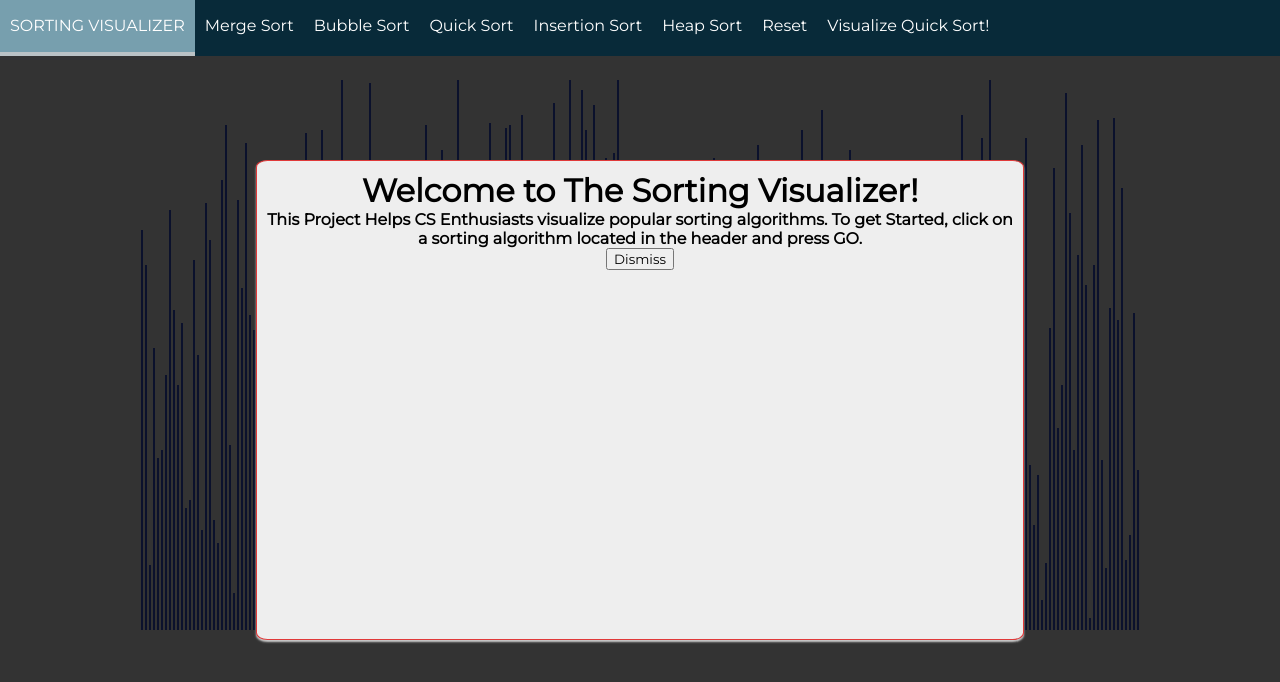
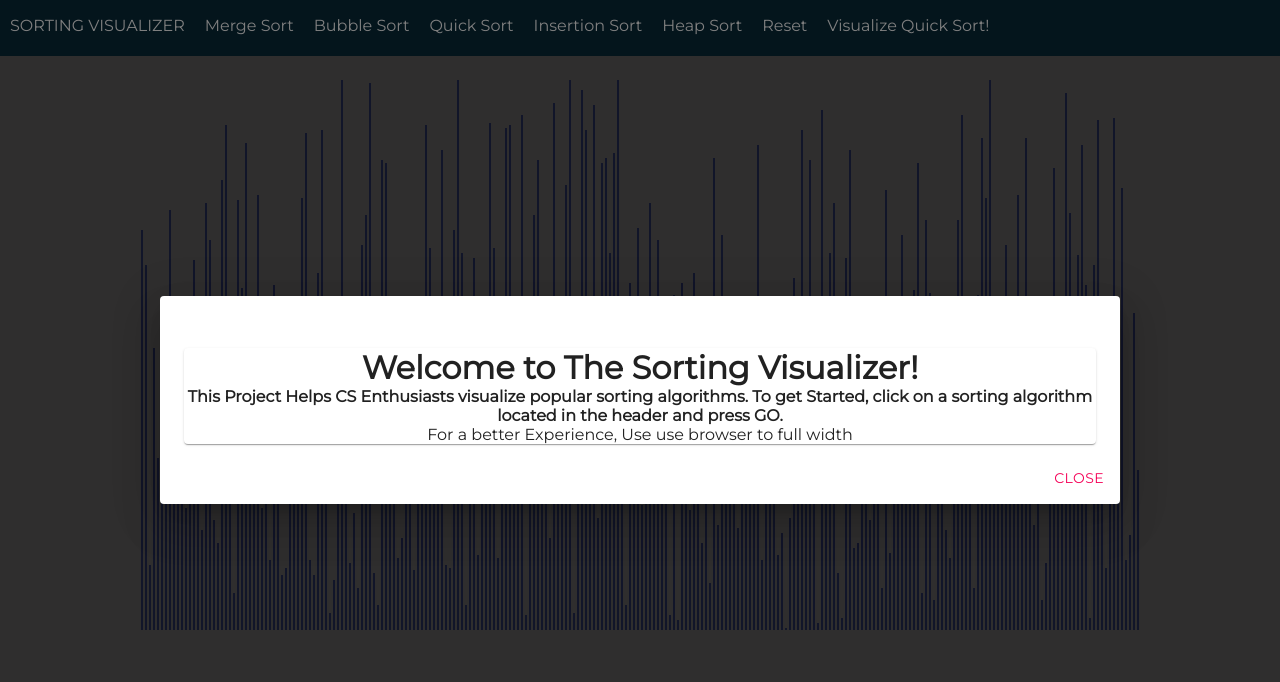
Before and after one commit to luisalfonsopreciado/Sorting-Visualizer, a React (Create React App) app in the folder gui/: page / in a window 1280 px wide. Shown: the top 682 px of the page. Built offline with nearby package versions, Linux system fonts and the light colour scheme.

Commit message:
new modal

```diff
--- a/gui/package.json
+++ b/gui/package.json
@@ -4,6 +4,7 @@
   "version": "0.1.0",
   "private": true,
   "dependencies": {
+    "@material-ui/core": "^4.10.2",
     "@testing-library/jest-dom": "^4.2.4",
     "@testing-library/react": "^9.5.0",
     "@testing-library/user-event": "^7.2.1",
--- a/gui/src/App.js
+++ b/gui/src/App.js
@@ -1,4 +1,39 @@
+import React, { useEffect, useState } from "react";
 import classes from "./App.module.css";
-import withClass from "./components/hoc/withClass"
 import SortingVisualizer from "./components/SortingVisualizer/SortingVisualizer";
-export default withClass(SortingVisualizer, classes.Container);
+import { CustomDialog } from "./components/UI/CustomDialog/CustomDialog";
+import Paper from "@material-ui/core/Paper";
+
+const App = () => {
+  const [isOpen, setIsOpen] = useState("");
+  useEffect(() => {
+    handleDialogOpen();
+  }, []);
+  const handleDialogOpen = () => {
+    setIsOpen(true);
+  };
+  const handleDialogClose = () => {
+    setIsOpen(false);
+  };
+  return (
+    <>
+      <SortingVisualizer openModal={handleDialogOpen} />
+      <CustomDialog
+        isOpen={isOpen}
+        handleClose={handleDialogClose}
+        className={classes.customDialog}
+      >
+        <Paper>
+          <h1>Welcome to The Sorting Visualizer!</h1>
+          <h4>
+            This Project Helps CS Enthusiasts visualize popular sorting
+            algorithms. To get Started, click on a sorting algorithm located in
+            the header and press GO.
+          </h4>
+          <p>For a better Experience, Use use browser to full width</p>
+        </Paper>
+      </CustomDialog>
+    </>
+  );
+};
+export default App;
--- a/gui/src/UI/Modal/Modal.css
+++ /dev/null
@@ -1,60 +0,0 @@
-.Modal {
-    position: fixed;
-    z-index: 200;
-    border: 1px solid rgb(224, 57, 57);
-    box-shadow: 0 2px 2px #ccc;
-    background-color:#eee;
-    padding: 10px;
-    text-align: center;
-    box-sizing: border-box;
-    top: 20%;
-    height: 60%;
-    left: 20%;
-    width: 60%;
-    transition: all 0.3s ease-out;
-    border-radius: 1.5%;
-
-}
-.Modal img {
-    max-height: 90%;
-    max-width: 90%;
-    margin: auto;
-}
-
-.ModalOpen {
-    animation: openModal 0.4s ease-out forwards;
-}
-.ModalClosed{
-    animation: closeModal 1s ease-out forwards;
-}
-@keyframes openModal {
-    0% {
-        opacity: 0;
-        transform: translateY(-100%);
-    }
-    50% {
-        opacity: 1;
-        transform: translateY(20%);
-
-    }
-    100%{
-        opacity: 1;
-        transform: translateY(0);
-    }
-}
-
-@keyframes closeModal {
-    0% {
-        opacity: 1;
-        transform: translateY(0);
-    }
-    50% {
-        opacity: 0.8;
-        transform: translateY(60%);
-
-    }
-    100%{
-        opacity: 0;
-        transform: translateY(-100%);
-    }
-}
--- a/gui/src/UI/Modal/Modal.js
+++ /dev/null
@@ -1,42 +0,0 @@
-import React from "react";
-import "./Modal.css";
-import Transition from "react-transition-group/Transition";
-
-const animationTiming = {
-  enter: 400,
-  exit: 400,
-};
-
-const Modal = (props) => {
-  return (
-    <Transition
-      in={props.show}
-      timeout={animationTiming}
-      mountOnEnter
-      unmountOnExit
-    >
-      {(state) => {
-        const classes = [
-          "Modal",
-          state === "entering"
-            ? "ModalOpen"
-            : state === "exiting"
-            ? "ModalClosed"
-            : null,
-        ];
-        return (
-          <div className={classes.join(" ")}>
-            <h1>Welcome to The Sorting Visualizer!</h1>
-            <h4>
-              This Project Helps CS Enthusiasts visualize popular sorting
-              algorithms. To get Started, click on a sorting algorithm located
-              in the header and press GO.
-            </h4>
-            <button onClick={props.clicked}>Dismiss</button>
-          </div>
-        );
-      }}
-    </Transition>
-  );
-};
-export default Modal;
--- a/gui/src/algorithms/BubbleSort.js
+++ b/gui/src/algorithms/BubbleSort.js
@@ -1,5 +1,4 @@
-export const bubbleSort = (enteredArray) => {
-  const animation = [];
+export const bubbleSort = (enteredArray, animation) => {
   const array = enteredArray.slice(0, enteredArray.length);
   let last = enteredArray.length - 1;
   for (let i = 0; i < array.length; i++) {
--- a/gui/src/animations/BubbleSort.js
+++ b/gui/src/animations/BubbleSort.js
@@ -1,15 +1,16 @@
 import { bubbleSort } from "../algorithms/BubbleSort";
-import {PRIMARY_COLOR, ANIMATION_SPEED_MS, SECONDARY_COLOR} from "../utility/constants"
+import * as cts from "../utility/constants";
 
 export const bubbleSortAnimation = async (array, setIsDisabled) => {
-    const animation = bubbleSort(array);
+  const animation = [];
+  bubbleSort(array, animation);
   const arrayBars = document.getElementsByClassName("array-bar");
   for (let i = 0; i < animation.length; i++) {
     const [prev, next, prevHeight, nextHeight] = animation[i];
 
     setTimeout(() => {
-        arrayBars[prev].style.backgroundColor = PRIMARY_COLOR;
-        arrayBars[next].style.backgroundColor = SECONDARY_COLOR;
+      arrayBars[prev].style.backgroundColor = cts.PRIMARY_COLOR;
+      arrayBars[next].style.backgroundColor = cts.PRIMARY_COLOR;
       if (nextHeight || prevHeight) {
         arrayBars[prev].style.height = `${prevHeight}px`;
         arrayBars[next].style.height = `${nextHeight}px`;
@@ -17,6 +18,6 @@ export const bubbleSortAnimation = async (array, setIsDisabled) => {
       if (i === animation.length - 1) {
         setIsDisabled(false);
       }
-      }, (i * ANIMATION_SPEED_MS) / 10);
+    }, (i * cts.ANIMATION_SPEED_MS) / 10);
   }
 };
--- a/gui/src/components/SortingVisualizer/SortingVisualizer.js
+++ b/gui/src/components/SortingVisualizer/SortingVisualizer.js
@@ -4,11 +4,9 @@ import * as animations from "../../animations";
 import * as cts from "../../utility";
 import { generateRandomArray } from "../../utility";
 import Toolbar from "../../components/Navigation/Toolbar/Toolbar";
-import Modal from "../../UI/Modal/Modal";
-import Backdrop from "../../UI/Backdrop/Backdrop";
 import styles from "./SortingVisualizer.module.css";
 
-const SortingVisualizer = () => {
+const SortingVisualizer = ({ openModal }) => {
   const [showModal, setShowModal] = useState(true);
   const [algorithm, setAlgorithm] = useState(cts.QUICK_SORT);
   const [array, setArray] = useState([]);
@@ -69,15 +67,13 @@ const SortingVisualizer = () => {
   return (
     <>
       <Toolbar
-        toggleShowModal={toggleShowModal}
+        toggleShowModal={openModal}
         executeAlgorithm={executeAlgorithm}
         setAlgorithm={setAlgorithm}
         reset={onResetHandler}
         algorithm={algorithm}
       />
       <div className={styles.ColumnContainer}>{Columns}</div>
-      {showModal ? <Backdrop show={showModal} /> : null}
-      {showModal ? <Modal clicked={toggleShowModal} show={showModal} /> : null}
     </>
   );
 };
--- a/gui/src/components/SortingVisualizer/SortingVisualizer.module.css
+++ b/gui/src/components/SortingVisualizer/SortingVisualizer.module.css
@@ -1,7 +1,5 @@
-.Container{
-    display: inline-block;
+.ColumnContainer {
+  margin-top: 80px;
+  display: inline-block;
+  min-width: 1000px;
 }
-
-.ColumnContainer{
-    margin-top: 80px;
-}
--- a/gui/src/UI/Backdrop/Backdrop.css
+++ b/gui/src/components/UI/Backdrop/Backdrop.css
@@ -5,7 +5,7 @@
     left: 0;
     width: 100%;
     height: 100%;
-    background-color: rgba(0,0,0,0.8);
+    background-color: rgba(26, 25, 25, 0.7);
 }
 
 .BackdropOpen {
--- /dev/null
+++ b/gui/src/components/UI/CustomDialog/CustomDialog.js
@@ -0,0 +1,64 @@
+import React from "react";
+import {
+  Button,
+  Dialog,
+  DialogActions,
+  DialogContent,
+  DialogContentText,
+  DialogTitle,
+} from "@material-ui/core";
+import PropTypes from "prop-types";
+import Backdrop from "../Backdrop/Backdrop";
+
+export const CustomDialog = ({
+  isOpen,
+  handleClose,
+  title,
+  subtitle,
+  children,
+  howToPlay,
+}) => {
+  return (
+    <>
+      <Dialog
+        fullWidth
+        maxWidth="md"
+        open={isOpen}
+        onclose={handleClose}
+        aria-labelledby="max-width-dialog-title"
+      >
+        <DialogTitle id="max-width-dialog-title">{title}</DialogTitle>
+        <DialogContent>
+          <DialogContentText>{subtitle}</DialogContentText>
+          {children}
+        </DialogContent>
+        <DialogActions>
+          {howToPlay && (
+            <Button
+              color="primary"
+              onClick={() => {
+                handleClose();
+                howToPlay();
+              }}
+            >
+              How to Play
+            </Button>
+          )}
+
+          <Button onClick={handleClose} color="secondary">
+            Close
+          </Button>
+        </DialogActions>
+      </Dialog>
+      <Backdrop show={isOpen} />
+    </>
+  );
+};
+
+CustomDialog.propTypes = {
+  isOpen: PropTypes.bool.isRequired,
+  handleClose: PropTypes.func.isRequired,
+  title: PropTypes.string.isRequired,
+  subtitle: PropTypes.string,
+  children: PropTypes.element.isRequired,
+};
--- a/gui/src/components/hoc/withClass.js
+++ /dev/null
@@ -1,10 +0,0 @@
-import React from 'react'
-
-const withClass = (WrappedComponent, className) => {
-    return props => (
-        <div className={className} >
-            <WrappedComponent {...props}/>
-        </div>
-    )
-}
-export default withClass
```
Also changed, not shown: gui/src/components/UI/Backdrop/Backdrop.js (renamed from gui/src/UI/Backdrop/Backdrop.js), 1 other file (tests, documents, lock files or other folders). Lines whose indentation alone changed are shown as unchanged.
